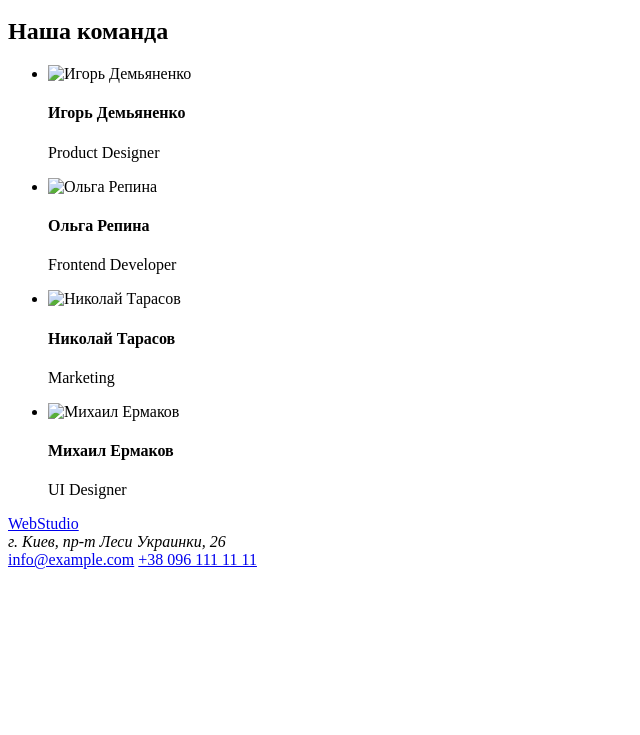
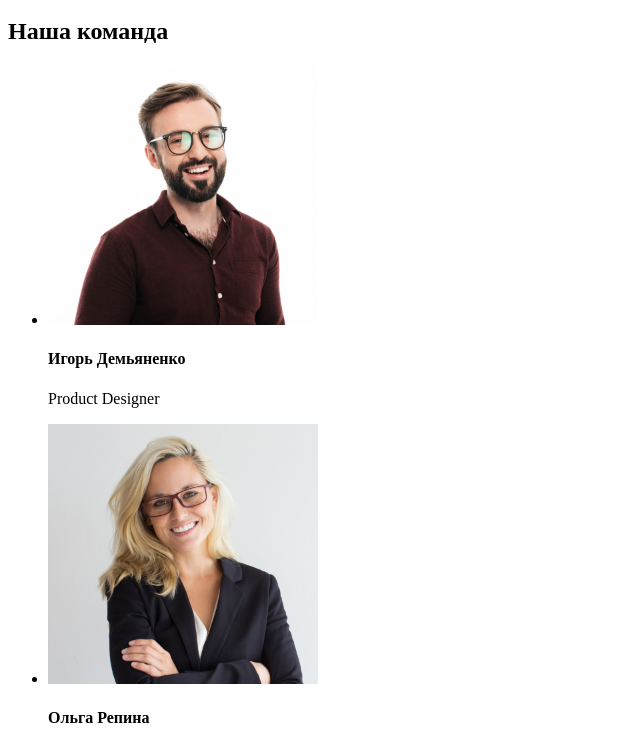
Before and after one commit to andriyhedzyk/goit-markup-hw-01, a plain HTML site: page index.html in a window 1280 px wide. Shown: the part 1505-2240 px from the top of the page, without its empty margins (0-640 px from the left). Before the commit the page ends 2082 px from the top, so only its background shows below. Drawn offline with Linux system fonts and the light colour scheme; the site is published under a folder, as on GitHub Pages, so addresses that start at the root find nothing.

Commit message:
Правка
Виправлено помилку з картинками

```diff
--- a/index.html
+++ b/index.html
@@ -82,22 +82,22 @@
             <h2>Наша команда</h2>
             <ul>
                 <li>
-                    <img src="/imges/IgorDemianenko.jpg" alt="Игорь Демьяненко" width="270"/>
+                    <img src="./imges/IgorDemianenko.jpg" alt="Игорь Демьяненко" width="270"/>
                     <h4>Игорь Демьяненко</h4>
                     <p>Product Designer</p>
                 </li>
                 <li>
-                    <img src="/imges/OlgaRepina.jpg" alt="Ольга Репина" width="270"/>
+                    <img src="./imges/OlgaRepina.jpg" alt="Ольга Репина" width="270"/>
                     <h4>Ольга Репина</h4>
                     <p>Frontend Developer</p>
                 </li>
                 <li>
-                    <img src="/imges/NikolayTarasov.jpg" alt="Николай Тарасов" width="270"/>
+                    <img src="./imges/NikolayTarasov.jpg" alt="Николай Тарасов" width="270"/>
                     <h4>Николай Тарасов</h4>
                     <p>Marketing</p>
                 </li>
                 <li>
-                    <img src="/imges/MihailErmakov.jpg" alt="Михаил Ермаков" width="270"/>
+                    <img src="./imges/MihailErmakov.jpg" alt="Михаил Ермаков" width="270"/>
                     <h4>Михаил Ермаков</h4>
                     <p>UI Designer</p>
                 </li>
```
